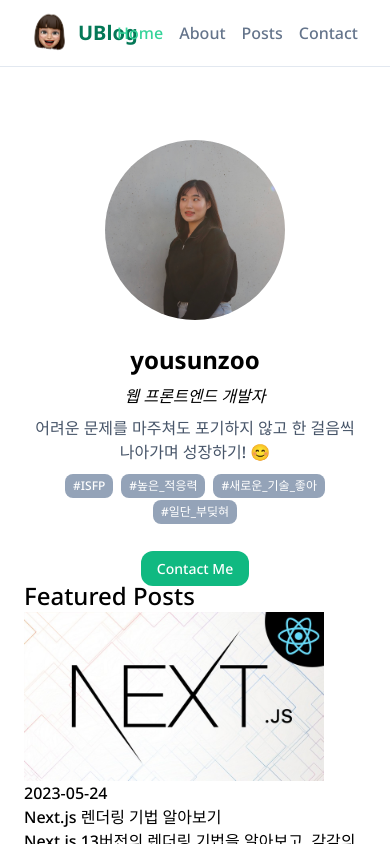
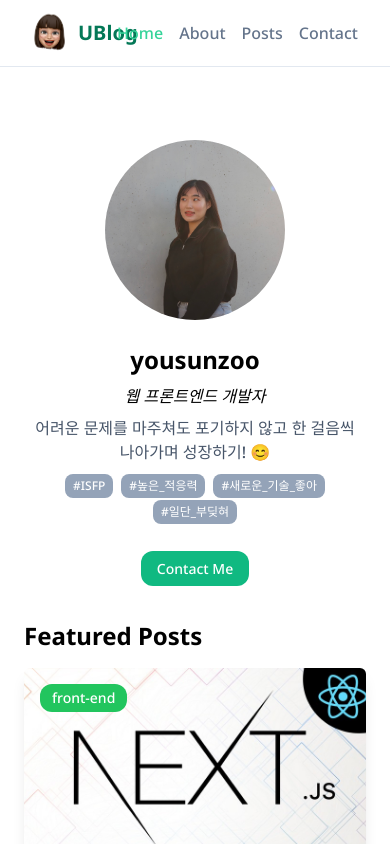
Before and after one commit to yousunzoo/UBlog, a Next.js app: page / in a window 390 px wide. Built offline with nearby package versions, Linux system fonts and the light colour scheme.

Commit message:
Design: 카드 컴포넌트 스타일링

```diff
--- a/src/components/FeaturedPosts.tsx
+++ b/src/components/FeaturedPosts.tsx
@@ -8,7 +8,7 @@
 	// 2. 모든 포스트 데이터 보여주기
 	return (
 		<section>
-			<h2 className='text-2xl'>Featured Posts</h2>
+			<h2 className='mb-4 text-2xl font-bold'>Featured Posts</h2>
 			<PostsGrid posts={posts} />
 		</section>
 	);
--- a/src/components/PostCard.tsx
+++ b/src/components/PostCard.tsx
@@ -8,13 +8,19 @@
 	const { title, path, description, date, category } = post;
 	return (
 		<Link href={`/posts/${path}`}>
-			<Image src={`/images/posts/${path}.png`} alt={title} width={300} height={200} />
-			<div>
-				<time>{date.toString()}</time>
-				<h3>{title}</h3>
-				<p>{description}</p>
-				<span>{category}</span>
-			</div>
+			<article className='overflow-hidden rounded-md shadow-lg'>
+				<div className='relative h-[200px] w-full'>
+					<Image className='object-cover' src={`/images/posts/${path}.png`} alt={title} fill />
+					<span className='absolute left-4 top-2 my-2 rounded-xl bg-green-500 px-3 py-1 text-sm text-white'>
+						{category}
+					</span>
+				</div>
+				<div className='flex flex-col items-center p-4'>
+					<time className='self-end'>{date.toString()}</time>
+					<h3 className='text-lg font-bold'>{title}</h3>
+					<p className='w-full truncate text-center'>{description}</p>
+				</div>
+			</article>
 		</Link>
 	);
 }
--- a/src/components/PostsGrid.tsx
+++ b/src/components/PostsGrid.tsx
@@ -5,7 +5,7 @@
 type Props = { posts: Post[] };
 function PostsGrid({ posts }: Props) {
 	return (
-		<ul>
+		<ul className='grid grid-cols-1 gap-4 sm:grid-cols-2 md:grid-cols-3 lg:grid-cols-4'>
 			{posts.map((post) => (
 				<li key={post.path}>
 					<PostCard post={post} />
--- a/src/components/Profile.tsx
+++ b/src/components/Profile.tsx
@@ -5,7 +5,7 @@
 const hashtags = ['#ISFP', '#높은_적응력', '#새로운_기술_좋아', '#일단_부딪혀'];
 function Profile() {
 	return (
-		<section className='pt-10 text-center'>
+		<section className='py-10 text-center'>
 			<div className='relative mx-auto mb-6 h-[180px] w-[180px]'>
 				<Image src='/images/profile.jpg' fill className='rounded-full object-cover' alt='Profile image' />
 			</div>
```
